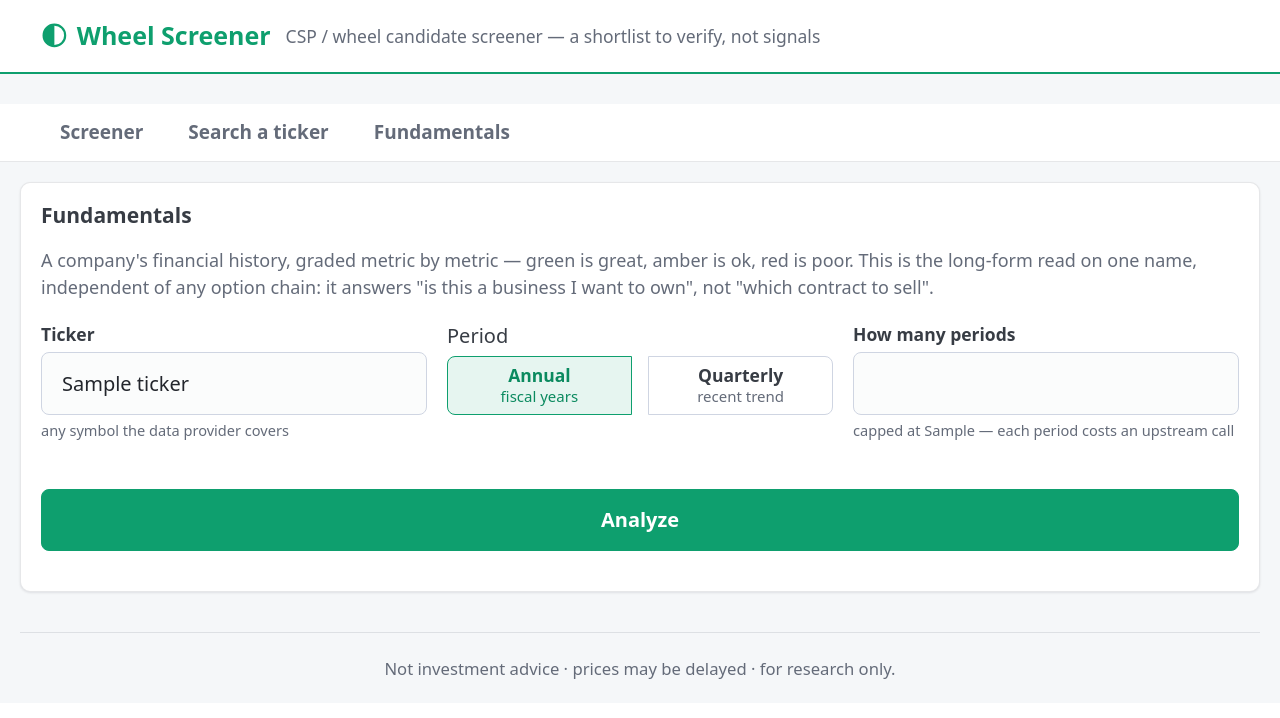
After one commit to sepy97/OptionsScreener, a FastAPI app: template src/wheel_screener/api/templates/fundamentals.html in a window 1280 px wide. The commit adds this page. Shown: the top 718 px of the page. Run offline with FastAPI, Linux system fonts and the light colour scheme; the template is opened without the code that fills it: most values are stand-ins (such as "Sample title", 1, 10 or a date in 2020); parts of the project's set-up code (start-up, migrations or seed data) failed here and were passed over.

Commit message:
feat: add the Fundamentals tab
A third tab rendering one company's graded history: valuation, efficiency,
growth, liquidity and risk over up to fifteen periods, tinted with the same
green/amber/red language the results table already uses.

- POST /fundamentals is registered as expensive: it is ~8 upstream calls per
  report, on a public site sharing one API quota.
- a ?ticker= deep link prefills and auto-runs, so a candidate elsewhere in the
  app can link straight to a company's numbers.
- ungraded cells are left untinted -- "no value" must not read as "poor".
- period headers trim to the year (or year-month) with the full date on hover,
  so ten columns stay scannable; descriptions live in a glossary rather than a
  column that would double the table's width.
- the results table mutes reference columns BY POSITION (nth-child 7/8/9/12);
  those indices are meaningless here, so the report grid re-asserts normal ink
  at higher specificity rather than relying on rule order.

Every failure degrades to an explanatory card -- including the engine simply
not being installed -- and no other tab is affected.

Co-Authored-By: Claude Opus 5 (1M context) <noreply@anthropic.com>

```diff
--- a/src/wheel_screener/api/app.py
+++ b/src/wheel_screener/api/app.py
@@ -233,6 +233,21 @@ def _usd(v: object) -> str:
 
 
 templates.env.filters["usd"] = _usd
+
+
+def _grade_class(grade: object) -> str:
+    """Tier a report cell's grade onto the same green/amber/red language the tables use.
+    An ungraded cell gets no class at all -- blank means "no data", not "poor"."""
+    if not isinstance(grade, (int, float)) or isinstance(grade, bool):
+        return ""
+    if grade >= 1.0:
+        return "g-hi"
+    if grade >= 0.5:
+        return "g-mid"
+    return "g-lo"
+
+
+templates.env.filters["grade_class"] = _grade_class
 
 
 # The pipeline logs one stage line each (captured into job['progress']); we recover the funnel
@@ -541,6 +556,58 @@ def search_export(
     )
 
 
+# --- Fundamentals tab -----------------------------------------------------------------------
+# Long-form, multi-period analysis of ONE company, from the separate `fundcore` engine. That
+# engine is a private package this repo does not depend on, so every failure path here has to
+# stay explanatory: "not deployed" must read differently from "that ticker is unknown".
+
+_REPORT_PERIODS = ("annual", "quarter")
+
+
+def _report_period(raw: str) -> str:
+    return raw if raw in _REPORT_PERIODS else "annual"
+
+
+@app.get("/fundamentals")
+def fundamentals_page(request: Request, ticker: str = "",
+                      settings: Settings = Depends(get_settings)):
+    """The Fundamentals tab. A ``?ticker=`` prefill auto-runs the lookup, so a candidate
+    elsewhere in the app can deep-link straight to that company's numbers."""
+    return templates.TemplateResponse(
+        request, "fundamentals.html",
+        {
+            "active_tab": "fundamentals",
+            "ticker": (ticker or "").strip().upper(),
+            "years": settings.fundcore.years,
+            "max_years": settings.fundcore.max_years,
+        },
+    )
+
+
+@app.post("/fundamentals")
+def fundamentals_route(
+    request: Request,
+    ticker: str = Form(...),
+    period: str = Form("annual"),
+    years: int = Form(10),
+    service: ScreenerService = Depends(get_service),
+):
+    """Build one company's graded report (synchronous -- it is a handful of upstream calls)."""
+    if not (ticker or "").strip():
+        return templates.TemplateResponse(
+            request, "_error.html", {"message": "enter a ticker symbol"}, status_code=422
+        )
+    try:
+        report = service.fundamental_report(
+            ticker, period=_report_period(period), years=years
+        )
+    except ProviderError as e:
+        return templates.TemplateResponse(request, "_error.html", {"message": str(e)})
+    return templates.TemplateResponse(
+        request, "_fundamentals.html", {"report": report, "period": report.period},
+    )
+
+
 @app.post("/runs")
 def start_run(
     request: Request,
--- a/src/wheel_screener/api/ratelimit.py
+++ b/src/wheel_screener/api/ratelimit.py
@@ -53,8 +53,8 @@ class SlidingWindowLimiter:
 # "expensive" = triggers external API calls + heavy compute, vs a cheap read of stored state.
 # Matched on the exact start endpoints (not the cancel/poll/detail reads under the same prefixes).
 def is_expensive(method: str, path: str) -> bool:
-    if method == "POST" and path in ("/runs", "/screen", "/search"):
-        return True  # start a screen (HTML + JSON) / run a ticker search
+    if method == "POST" and path in ("/runs", "/screen", "/search", "/fundamentals"):
+        return True  # start a screen (HTML + JSON) / ticker search / fundamental report
     return method == "GET" and path == "/search/export.csv"  # a fresh search behind a download
 
 
--- a/src/wheel_screener/api/static/custom.css
+++ b/src/wheel_screener/api/static/custom.css
@@ -214,3 +214,29 @@ tbody td:nth-child(9), tbody td:nth-child(12) { color: var(--pico-muted-color);
   .segmented label { padding: 0.4rem 0.3rem; font-size: 0.8125rem; }
   .segmented label small { font-size: 0.6875rem; }
 }
+
+/* --- fundamentals report grid --- */
+/* Graded cells reuse the table's green→amber→red language. An UNGRADED cell gets no class at
+   all, so it stays plain: blank means "no data", which is not the same claim as "poor". */
+.g-hi  { background: var(--wheel-accent-soft); color: var(--wheel-accent-strong); font-weight: 600; }
+.g-mid { background: var(--warn-soft); color: var(--warn); }
+.g-lo  { background: var(--neg-soft); color: var(--neg); }
+/* the results table mutes reference columns by position (nth-child 7/8/9/12); those indices are
+   meaningless here, so re-assert the normal ink at higher specificity rather than by luck of order */
+.report-table tbody td:not(:first-child) { color: inherit; }
+.report-table tbody th { text-align: left; font-weight: 500; }
+.report-table tbody tr.group-head th {
+  background: var(--sunken); color: var(--pico-muted-color);
+  font-size: 0.72rem; text-transform: uppercase; letter-spacing: 0.04em; font-weight: 600;
+  padding-top: 0.7rem;
+}
+/* neutral row hover: the accent tint would read as a grade on ungraded cells */
+.report-table tbody tr:not(.group-head):hover { background: rgba(125, 125, 125, 0.09); }
+.grade-legend { display: flex; flex-wrap: wrap; gap: 0.25rem 1rem; font-size: 0.75rem;
+                color: var(--pico-muted-color); margin: 0.75rem 0 0.5rem; }
+.grade-legend span { display: inline-flex; align-items: center; gap: 0.35rem; }
+.grade-key { width: 0.8rem; height: 0.8rem; border-radius: 3px; display: inline-block;
+             border: 1px solid var(--border); }
+.metric-glossary { margin-top: 1rem; font-size: 0.85rem; }
+.metric-glossary summary { cursor: pointer; color: var(--pico-muted-color); }
+.tab-lede { color: var(--pico-muted-color); font-size: 0.9rem; }
--- a/src/wheel_screener/api/templates/base.html
+++ b/src/wheel_screener/api/templates/base.html
@@ -21,6 +21,8 @@
        {% if active_tab == 'screener' %}aria-current="page"{% endif %}>Screener</a>
     <a href="/search" class="nav-tab{{ ' active' if active_tab == 'search' else '' }}"
        {% if active_tab == 'search' %}aria-current="page"{% endif %}>Search a ticker</a>
+    <a href="/fundamentals" class="nav-tab{{ ' active' if active_tab == 'fundamentals' else '' }}"
+       {% if active_tab == 'fundamentals' %}aria-current="page"{% endif %}>Fundamentals</a>
   </div>
 </nav>
 <main class="container">
--- /dev/null
+++ b/src/wheel_screener/api/templates/fundamentals.html
@@ -0,0 +1,36 @@
+{% extends "base.html" %}
+{% block content %}
+  <article>
+    <h2>Fundamentals</h2>
+    <p class="tab-lede">A company's financial history, graded metric by metric — green is great,
+      amber is ok, red is poor. This is the long-form read on one name, independent of any option
+      chain: it answers "is this a business I want to own", not "which contract to sell".</p>
+    {# a ?ticker= deep link runs the lookup immediately; naming `submit` keeps the button working #}
+    <form hx-post="/fundamentals" hx-target="#report" hx-swap="innerHTML"
+          hx-disabled-elt="find button"
+          {% if ticker %}hx-trigger="load, submit"{% endif %}>
+      <div class="grid">
+        <label>Ticker
+          <input type="text" name="ticker" placeholder="e.g. AAPL" required autocomplete="off"
+                 value="{{ ticker }}" oninput="this.value=this.value.toUpperCase()">
+          <small>any symbol the data provider covers</small>
+        </label>
+        <fieldset class="seg-field">
+          <legend>Period</legend>
+          <div class="segmented">
+            <input type="radio" name="period" value="annual" id="p-annual" checked>
+            <label for="p-annual">Annual<small>fiscal years</small></label>
+            <input type="radio" name="period" value="quarter" id="p-quarter">
+            <label for="p-quarter">Quarterly<small>recent trend</small></label>
+          </div>
+        </fieldset>
+        <label>How many periods
+          <input type="number" name="years" value="{{ years }}" min="2" max="{{ max_years }}">
+          <small>capped at {{ max_years }} — each period costs an upstream call</small>
+        </label>
+      </div>
+      <button type="submit" class="run-btn">Analyze</button>
+    </form>
+    <div id="report"></div>
+  </article>
+{% endblock %}
```
Also changed, not shown: src/wheel_screener/api/templates/_fundamentals.html (added, +58 -0 lines).
